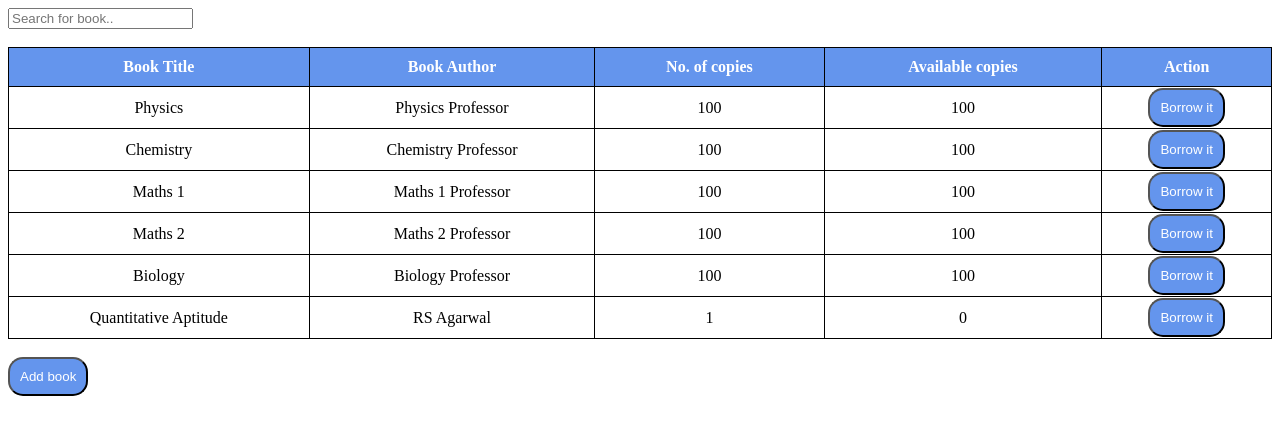
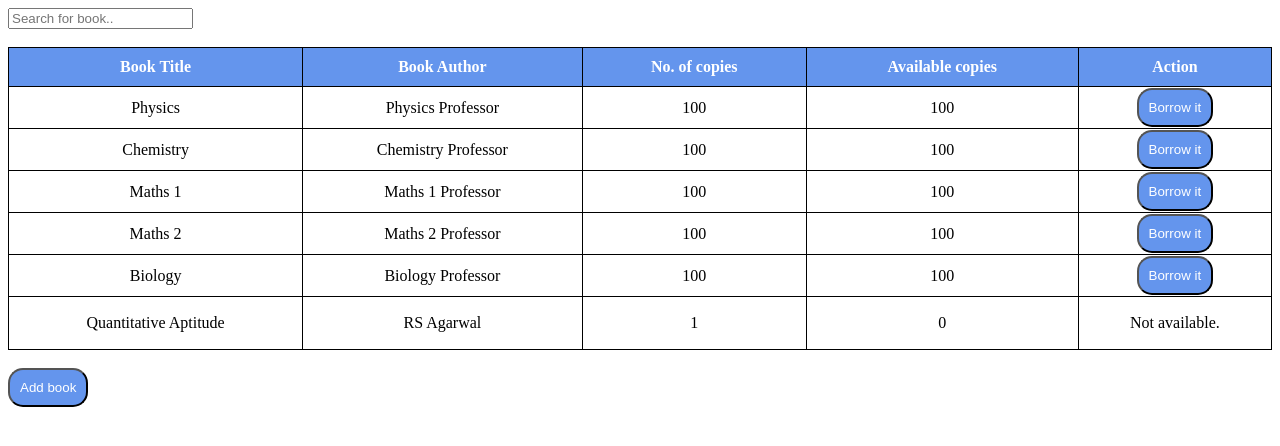
Before and after one commit to shaikh-ma/LibraryManagement, a Django app: page /library/ in a window 1280 px wide. Shown: the top 446 px of the page. Run offline with Django 3.2, Linux system fonts and the light colour scheme; data comes from the database, SQL or seed files in the repository; both versions use the stored data as it was after the commit.

Commit message:
Updating index.html

```diff
--- a/libman/library/templates/library/index.html
+++ b/libman/library/templates/library/index.html
@@ -40,7 +40,11 @@
           <td>{{book.author}}</td>
           <td>{{book.number_of_copies}}</td>
           <td>{{book.available_copies}}</td>
-          <td><input type="button" value="Borrow it"/></td>
+          {% if book.available_copies > 0 %}
+              <td><input type="button" value="Borrow it"/></td>
+          {% else %}
+          <td><p>Not available.</p></td>
+          {% endif %}
       </tr>
       {% endfor %}
     </table>
```
Also changed, not shown: libman/db.sqlite3.
